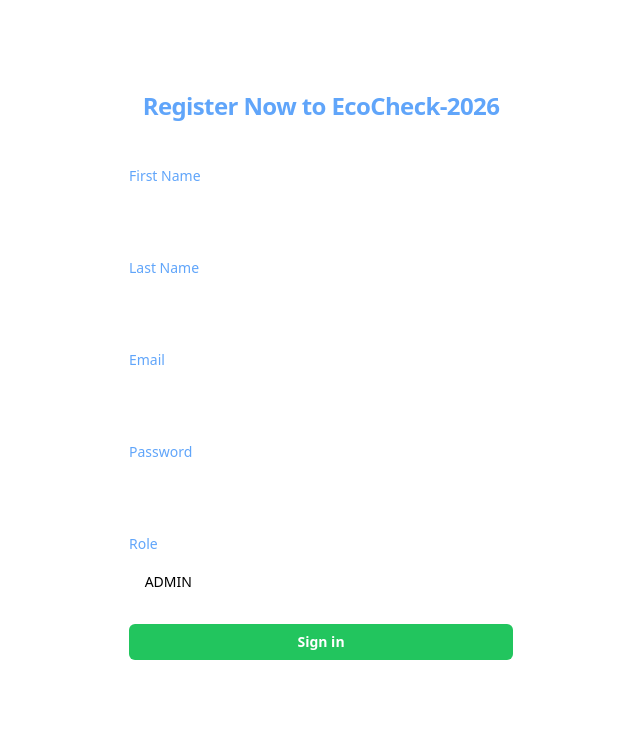
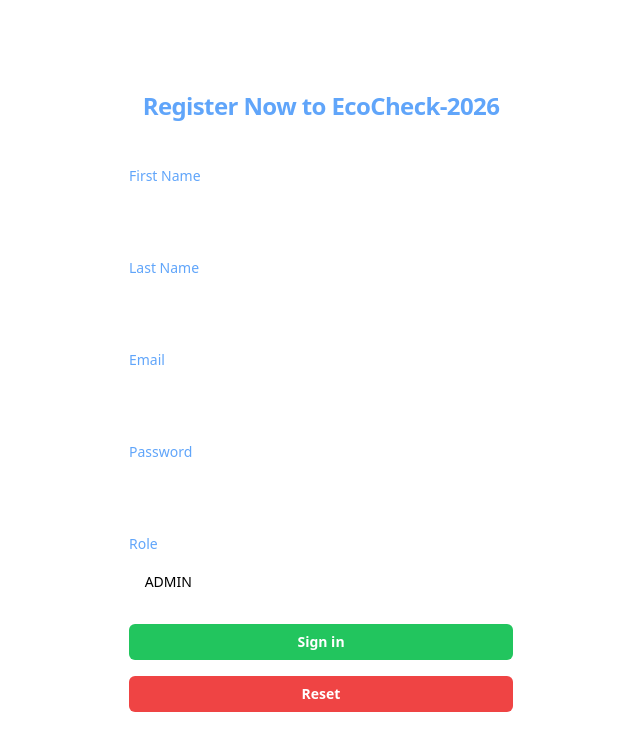
Before and after one commit to nadish2003/EcoCheck-2026-frontend-part-02, a React (Create React App) app: page / in a window 1280 px wide. Shown: the top 750 px of the page, without its empty margins (319-959 px from the left). Built offline with nearby package versions, Linux system fonts and the light colour scheme.

Commit message:
Add Handle on Submit

```diff
--- a/src/components/User/SignUp.tsx
+++ b/src/components/User/SignUp.tsx
@@ -16,6 +16,10 @@ export const SignUp = () => {
        setUser((prev)=> ({...prev, [name]: value}))
     }
 
+    const handleOnSubmit = (e: React.SyntheticEvent)=>{
+       e.preventDefault()
+    }
+
     return (
          <>
 
@@ -31,7 +35,7 @@ export const SignUp = () => {
                 </div>
 
                 <div className="mt-10 sm:mx-auto sm:w-full sm:max-w-sm">
-                    <form className="space-y-6">
+                    <form className="space-y-6" onSubmit={handleOnSubmit}>
                         <div>
                             <label htmlFor="first-name" className="block text-sm/6 font-medium text-blue-400">
                                 First Name
@@ -127,9 +131,15 @@ export const SignUp = () => {
                         <div>
                             <button
                                 type="submit"
-                                className="flex w-full justify-center rounded-md bg-green-500 px-3 py-1.5 text-sm/6 font-semibold text-white hover:bg-indigo-400 focus-visible:outline-2 focus-visible:outline-offset-2 focus-visible:outline-indigo-500"
+                                className="flex w-full justify-center rounded-md bg-green-500 px-3 py-1.5 text-sm/6 font-semibold text-white hover:bg-indigo-400 focus-visible:outline-2 focus-visible:outline-offset-2 focus-visible:outline-indigo-500 mb-4"
                             >
                                 Sign in
+                            </button>
+                            <button
+                                type="reset"
+                                className="flex w-full justify-center rounded-md bg-red-500 px-3 py-1.5 text-sm/6 font-semibold text-white hover:bg-red-800 focus-visible:outline-2 focus-visible:outline-offset-2 focus-visible:outline-red-500"
+                            >
+                                Reset
                             </button>
                         </div>
                     </form>
```
